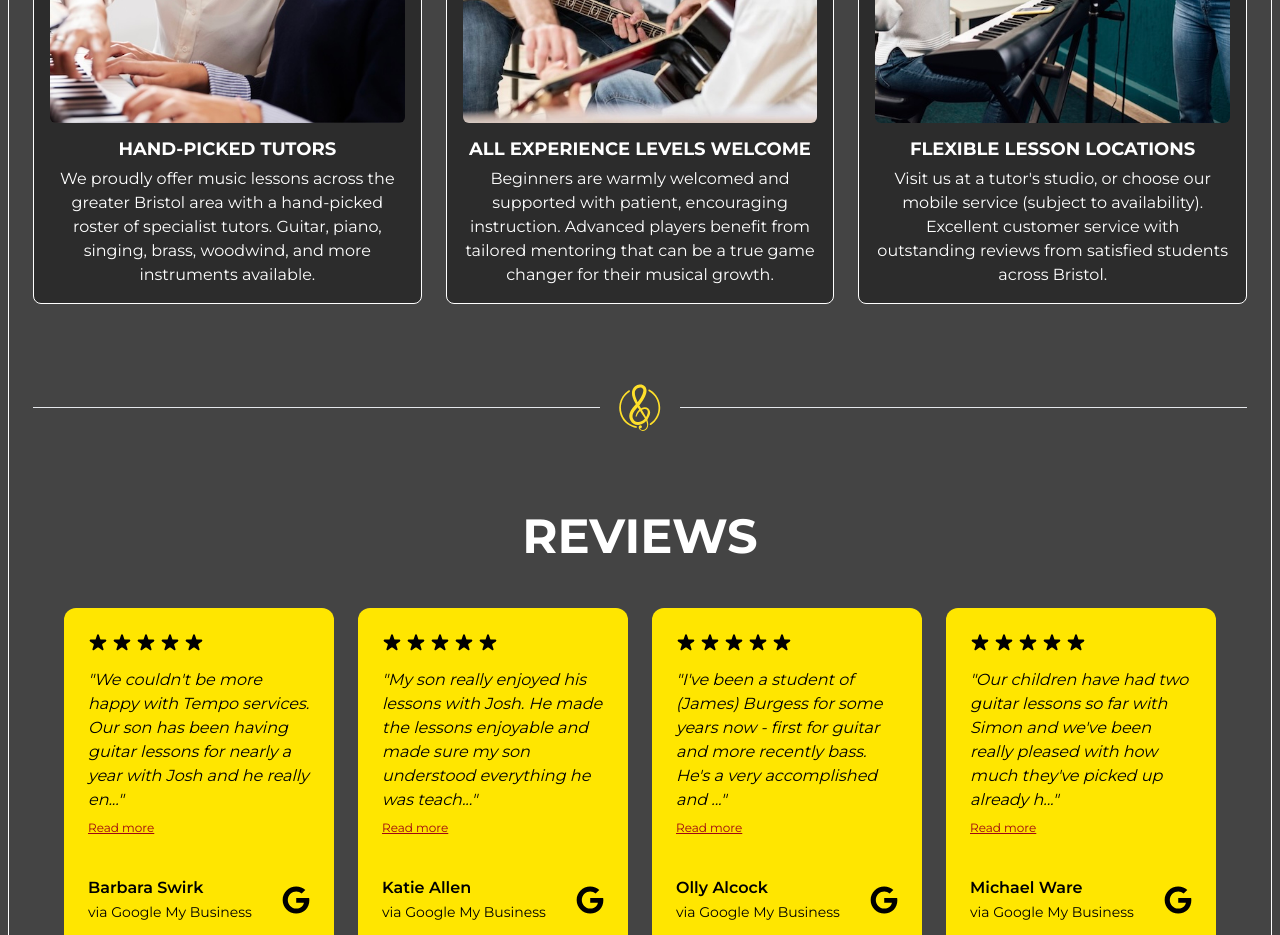
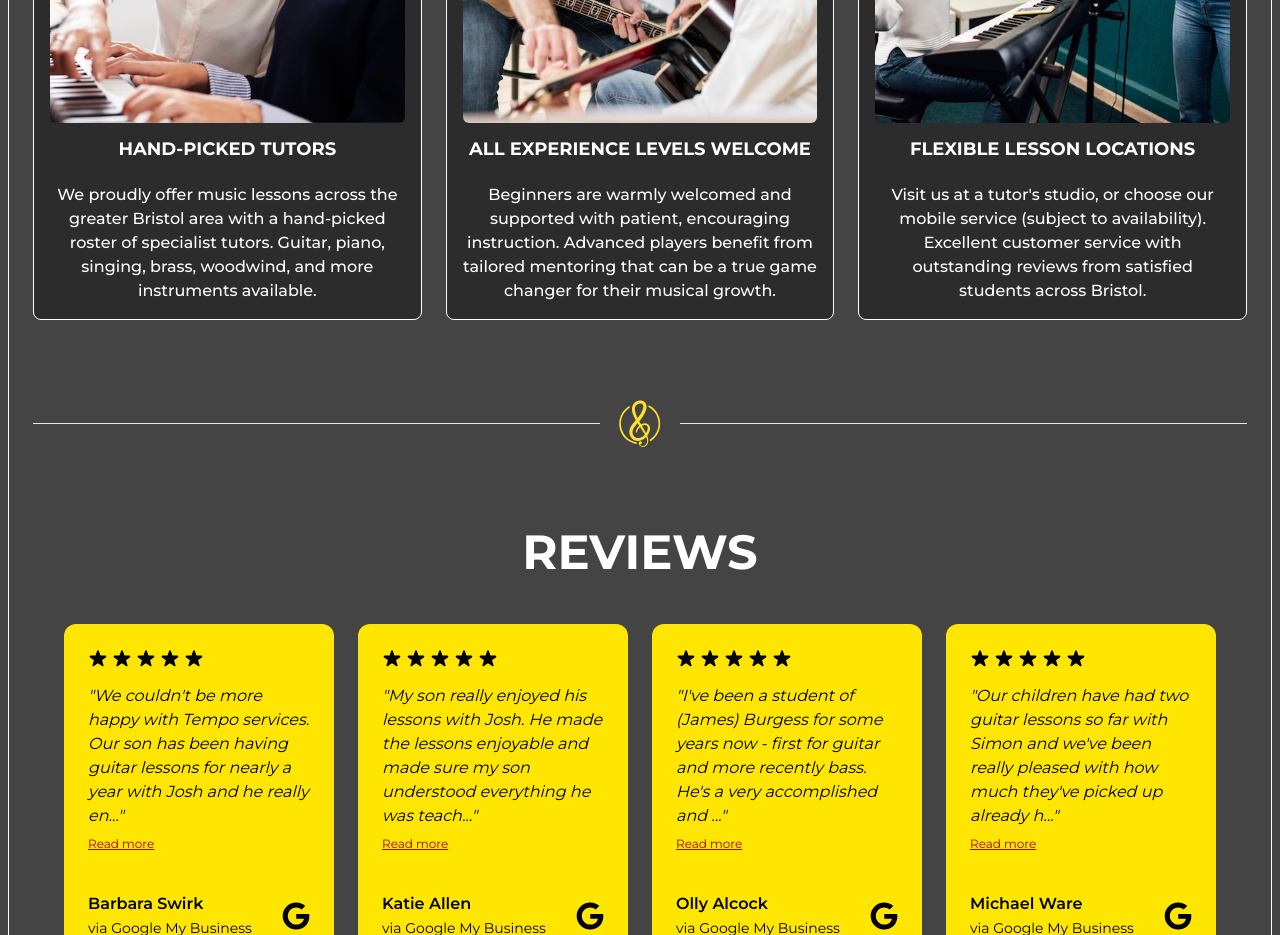
Before and after one commit to Jim247/tplatform, a Next.js app: page / in a window 1280 px wide. Shown: the part 1580-2515 px from the top of the page. Built offline with nearby package versions, Linux system fonts and the light colour scheme.

Commit message:
style: Enhance styling for ImageBoxes component titles and descriptions

```diff
--- a/src/components/ImageBoxes.tsx
+++ b/src/components/ImageBoxes.tsx
@@ -30,8 +30,8 @@ const ImageBoxes: React.FC<ImageBoxesProps> = ({ boxes, className = '' }) => {
               sizes="(max-width: 640px) 100vw, 288px"
             />
           </div>
-          <h3 className="font-bold text-white uppercase text-lg mb-1 text-center">{box.title}</h3>
-          <p className="text-white text-center">{box.description}</p>
+          <h3 className="pb-4 font-bold text-white uppercase text-lg mb-1 text-center">{box.title}</h3>
+          <p className="text-white font-medium text-center">{box.description}</p>
         </div>
       ))}
     </div>
```
